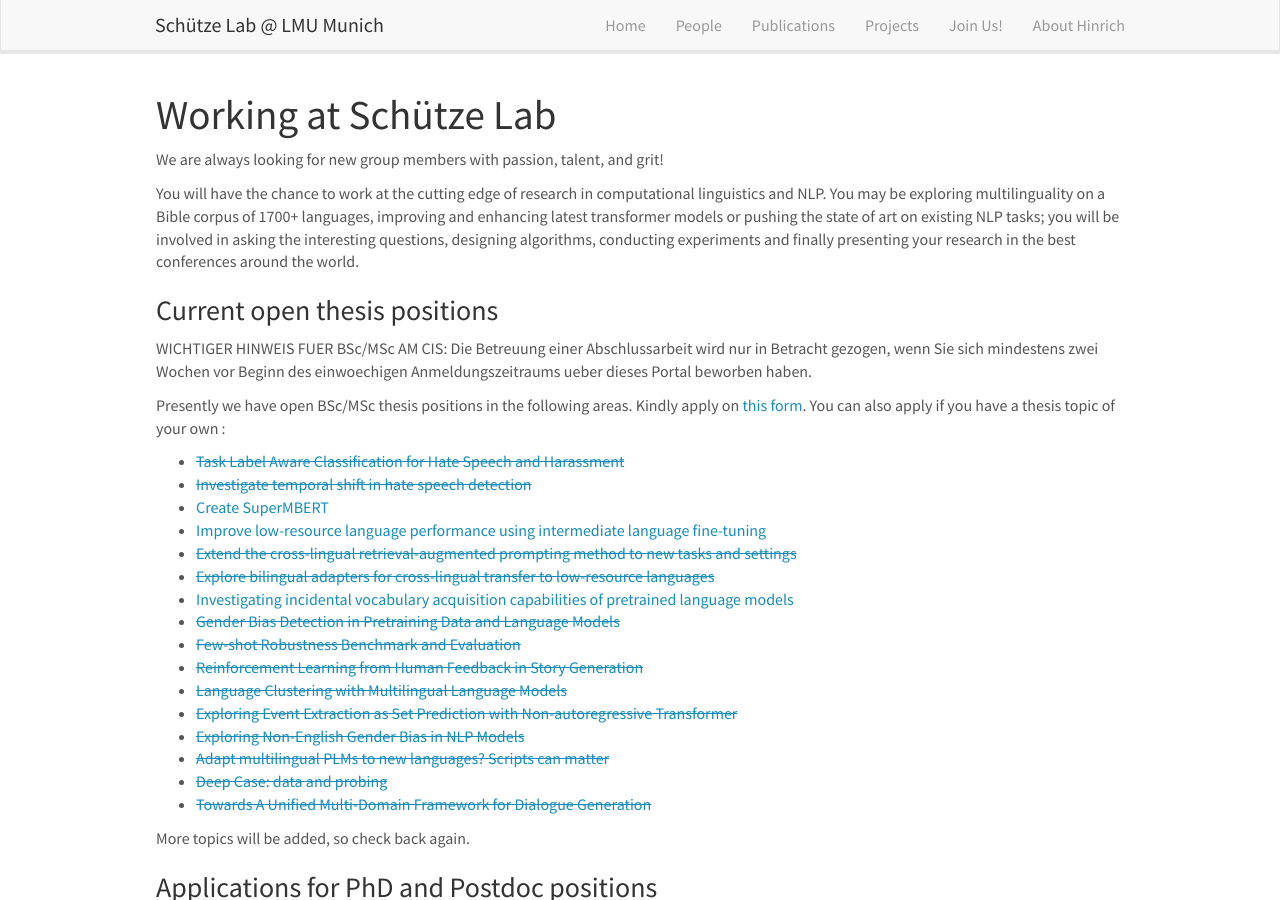
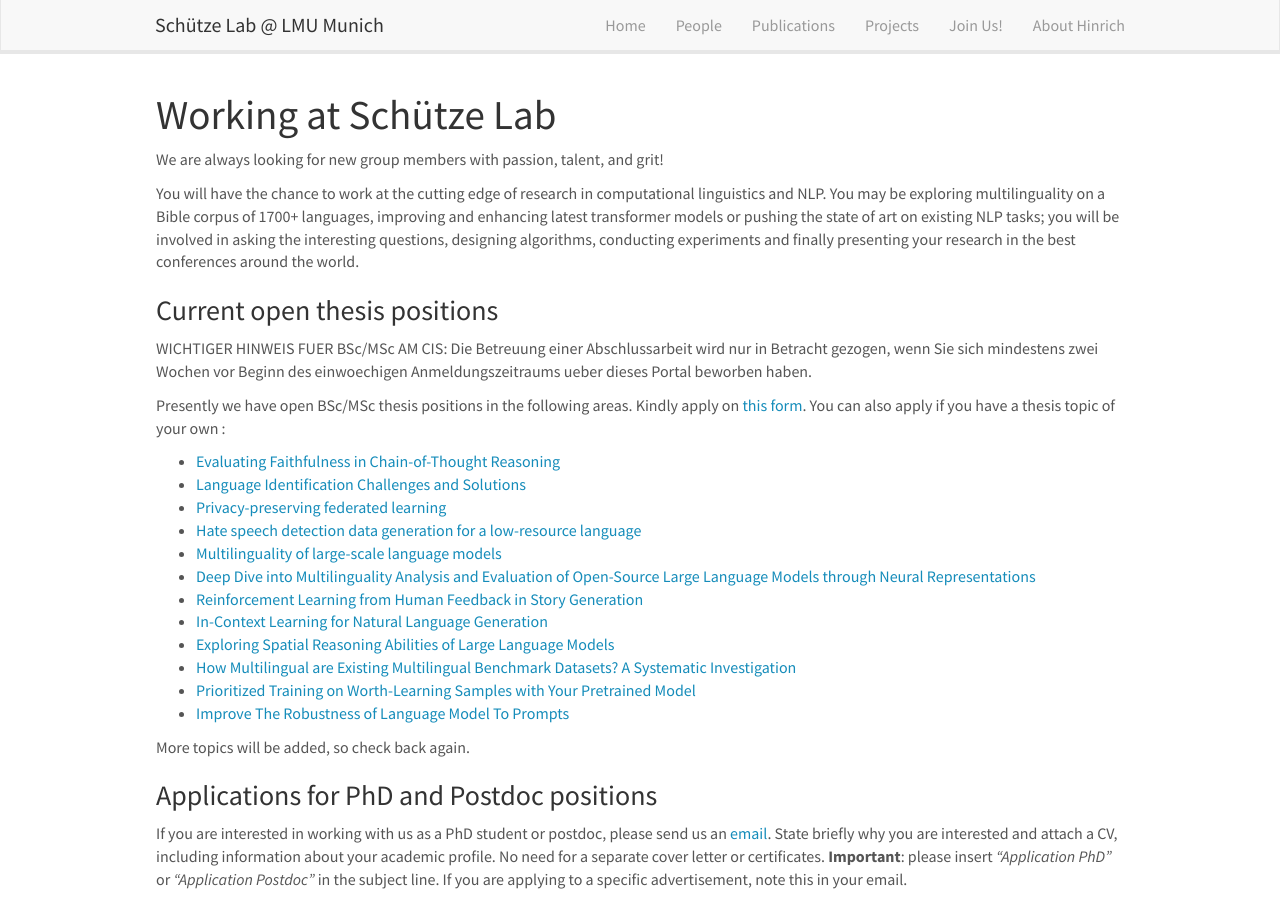
Before and after one commit to cisnlp/cisnlp.github.io, a Jekyll site: the page built from _pages/openings.md, in a window 1280 px wide and 900 px high. Built offline with Jekyll 4.4.1, drawn with Linux system fonts in a browser that asks for light colours; nearby versions of some CDN libraries; comment, search, counter and statistics services are not loaded.

Commit message:
update topics

```diff
--- a/_pages/openings.md
+++ b/_pages/openings.md
@@ -18,7 +18,20 @@ WICHTIGER HINWEIS FUER BSc/MSc AM CIS: Die Betreuung einer Abschlussarbeit wird
 
 Presently we have open BSc/MSc thesis positions in the following areas. Kindly apply on [this form](https://tinyurl.com/y2otyv2b). You can also apply if you have a thesis topic of your own :
 
-- [~~Task Label Aware Classification for Hate Speech and Harassment~~]({{ site.baseurl }}/thesis_proposals/Amir-2023-Project-1.pdf)
+- [Evaluating Faithfulness in Chain-of-Thought Reasoning]({{ site.baseurl }}/thesis_proposals/2024/Ali-2024-Project-1.pdf)
+- [Language Identification Challenges and Solutions]({{ site.baseurl }}/thesis_proposals/2024/Amir-2024-Project-1.pdf)
+- [Privacy-preserving federated learning]({{ site.baseurl }}/thesis_proposals/2024/Axel-Haotian-2024-Project-1.pdf)
+- [Hate speech detection data generation for a low-resource language]({{ site.baseurl }}/thesis_proposals/2024/Axel-Haotian-2024-Project-2.pdf)
+- [Multilinguality of large-scale language models]({{ site.baseurl }}/thesis_proposals/2024/Chunlan-2024-Project-1.pdf)
+- [Deep Dive into Multilinguality Analysis and Evaluation of Open-Source Large Language Models through Neural Representations]({{ site.baseurl }}/thesis_proposals/2024/Ercong-2024-Project-1.pdf)
+- [Reinforcement Learning from Human Feedback in Story Generation]({{ site.baseurl }}/thesis_proposals/2024/Latif-2024-Project-1.pdf)
+- [In-Context Learning for Natural Language Generation]({{ site.baseurl }}/thesis_proposals/2024/Peiqin-2024-Project-1.pdf)
+- [Exploring Spatial Reasoning Abilities of Large Language Models]({{ site.baseurl }}/thesis_proposals/2024/Shengqiang-2024-Project-1.pdf)
+- [How Multilingual are Existing Multilingual Benchmark Datasets? A Systematic Investigation]({{ site.baseurl }}/thesis_proposals/2024/Yihong-2024-Project-1.pdf)
+- [Prioritized Training on Worth-Learning Samples with Your Pretrained Model]({{ site.baseurl }}/thesis_proposals/2024/Yihong-2024-Project-2.pdf)
+- [Improve The Robustness of Language Model To Prompts]({{ site.baseurl }}/thesis_proposals/2024/Yongkang-2024-Project-2.pdf)
+
+<!-- - [~~Task Label Aware Classification for Hate Speech and Harassment~~]({{ site.baseurl }}/thesis_proposals/Amir-2023-Project-1.pdf)
 - [~~Investigate temporal shift in hate speech detection~~]({{ site.baseurl }}/thesis_proposals/Antonis-2023-Project-1.pdf)
 - [Create SuperMBERT]({{ site.baseurl }}/thesis_proposals/Ayyoob-2023-Project-1.pdf)
 - [Improve low-resource language performance using intermediate language fine-tuning]({{ site.baseurl }}/thesis_proposals/Chunlan-2023-Project-1.pdf)
@@ -33,7 +46,7 @@ Presently we have open BSc/MSc thesis positions in the following areas. Kindly a
 - [~~Exploring Non-English Gender Bias in NLP Models~~]({{ site.baseurl }}/thesis_proposals/Victor-2023-Project-1.pdf)
 - [~~Adapt multilingual PLMs to new languages? Scripts can matter~~]({{ site.baseurl }}/thesis_proposals/Yihong-2023-Project-1.pdf)
 - [~~Deep Case: data and probing~~]({{ site.baseurl }}/thesis_proposals/Yihong-2023-Project-2.pdf)
-- [~~Towards A Unified Multi-Domain Framework for Dialogue Generation~~]({{ site.baseurl }}/thesis_proposals/Yongkang-2023-Project-1.pdf)
+- [~~Towards A Unified Multi-Domain Framework for Dialogue Generation~~]({{ site.baseurl }}/thesis_proposals/Yongkang-2023-Project-1.pdf) -->
 
 <!-- - [~~Analyzing the reasoning and self explaining capabilities of pretrained language models using prompts~~]({{ site.baseurl }}/thesis_proposals/2022_kerem_1.pdf)
 - [~~Synergize the cross-lingual similarities to come up with a better language representation~~]({{ site.baseurl }}/thesis_proposals/2022_ayyoob_2.pdf)
```
Also changed, not shown: 14 other files.
